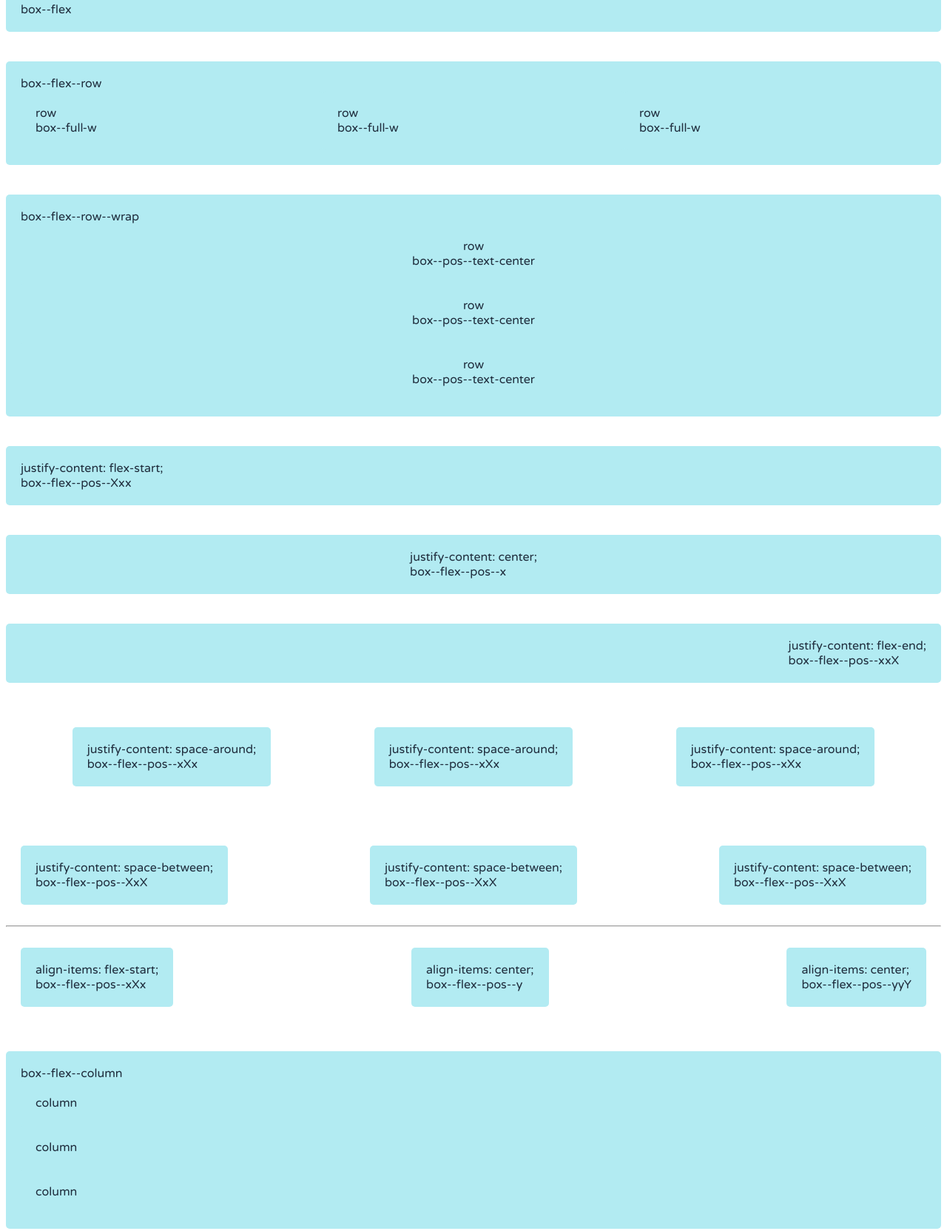
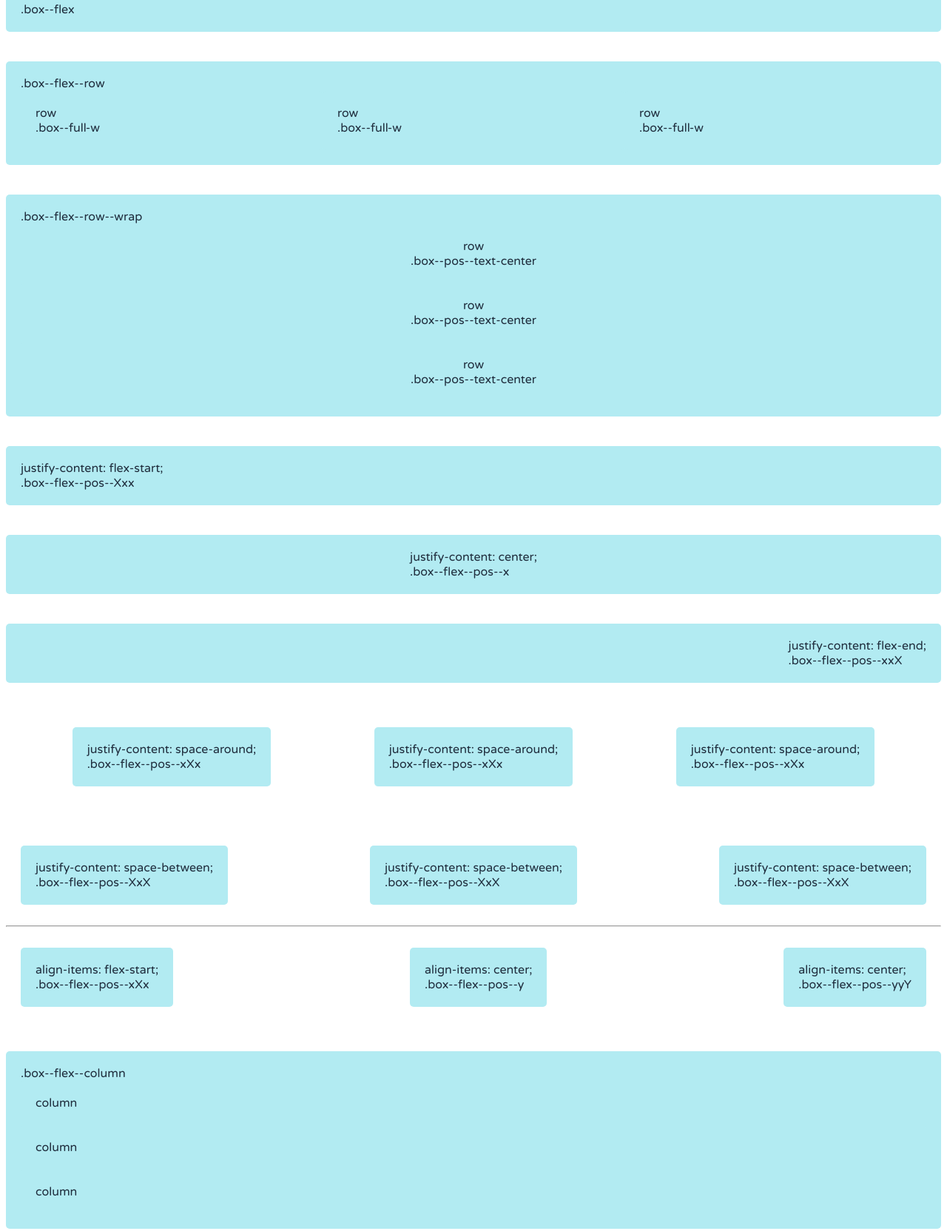
Before and after one commit to webmatrixxxl/CSS-Layout-Framework, a website: page demo/index.html in a window 1280 px wide. Shown: the part 25-1689 px from the top of the page at 74% size. Drawn offline with nearby package versions, Linux system fonts and the light colour scheme.

Commit message:
- add '.' to class names in demo and update img in Readme.md

```diff
--- a/demo/index.html
+++ b/demo/index.html
@@ -14,39 +14,39 @@
 <body>
 	<div class="panel panel--margin">
 		<div class="box--flex">
-			<div>box--flex</div>
+			<div>.box--flex</div>
 		</div>
 		<div>
-			box--flex--row
+			.box--flex--row
 			<div class="box--flex--row panel">
 				<div class="box--full-w">
 					row
-					<div>box--full-w</div>
+					<div>.box--full-w</div>
 				</div>
 				<div class="box--full-w">
 					row
-					<div>box--full-w</div>
+					<div>.box--full-w</div>
 				</div>
 				<div class="box--full-w">
 					row
-					<div>box--full-w</div>
+					<div>.box--full-w</div>
 				</div>
 			</div>
 		</div>
 		<div>
-			box--flex--row--wrap
+			.box--flex--row--wrap
 			<div class="box--flex--row--wrap panel">
 				<div class="box--pos--text-center">
 					row
-					<div>box--pos--text-center</div>
+					<div>.box--pos--text-center</div>
 				</div>
 				<div class="box--pos--text-center">
 					row
-					<div>box--pos--text-center</div>
+					<div>.box--pos--text-center</div>
 				</div>
 				<div class="box--pos--text-center">
 					row
-					<div>box--pos--text-center</div>
+					<div>.box--pos--text-center</div>
 				</div>
 			</div>
 		</div>
@@ -54,47 +54,47 @@
 		<div class="box--flex--pos--Xxx">
 			<div>
 				justify-content: flex-start;
-				<div>box--flex--pos--Xxx</div>
+				<div>.box--flex--pos--Xxx</div>
 			</div>
 		</div>
 		<div class="box--flex--pos--x">
 			<div>
 				justify-content: center;
-				<div>box--flex--pos--x</div>
+				<div>.box--flex--pos--x</div>
 			</div>
 		</div>
 		<div class="box--flex--pos--xxX">
 			<div>
 				justify-content: flex-end;
-				<div>box--flex--pos--xxX</div>
+				<div>.box--flex--pos--xxX</div>
 			</div>
 		</div>
 		<div class="panel box--flex--pos--xXx">
 			<div>
 				justify-content: space-around;
-				<div>box--flex--pos--xXx</div>
+				<div>.box--flex--pos--xXx</div>
 			</div>
 			<div>
 				justify-content: space-around;
-				<div>box--flex--pos--xXx</div>
+				<div>.box--flex--pos--xXx</div>
 			</div>
 			<div>
 				justify-content: space-around;
-				<div>box--flex--pos--xXx</div>
+				<div>.box--flex--pos--xXx</div>
 			</div>
 		</div>
 		<div class="panel box--flex--pos--XxX">
 			<div>
 				justify-content: space-between;
-				<div>box--flex--pos--XxX</div>
+				<div>.box--flex--pos--XxX</div>
 			</div>
 			<div>
 				justify-content: space-between;
-				<div>box--flex--pos--XxX</div>
+				<div>.box--flex--pos--XxX</div>
 			</div>
 			<div>
 				justify-content: space-between;
-				<div>box--flex--pos--XxX</div>
+				<div>.box--flex--pos--XxX</div>
 			</div>
 		</div>
 	</div>
@@ -106,25 +106,25 @@
 			<div class="box--flex--pos--Yyy">
 				<div>
 					align-items: flex-start;
-					<div>box--flex--pos--xXx</div>
+					<div>.box--flex--pos--xXx</div>
 				</div>
 			</div>
 			<div class="box--flex--pos--y">
 				<div>
 					align-items: center;
-					<div>box--flex--pos--y</div>
+					<div>.box--flex--pos--y</div>
 				</div>
 			</div>
 			<div class="box--flex--pos--yyY">
 				<div>
 					align-items: center;
-					<div>box--flex--pos--yyY</div>
+					<div>.box--flex--pos--yyY</div>
 				</div>
 			</div>
 		</div>
 
 		<div>
-			box--flex--column
+			.box--flex--column
 			<div class="box--flex--column panel">
 				<div>
 					column
@@ -139,7 +139,7 @@
 		</div>
 
 		<div>
-			box--flex--column--wrap
+			.box--flex--column--wrap
 			<div class="box--flex--column--wrap panel">
 				<div>
 					column
```
Also changed, not shown: README.md.
